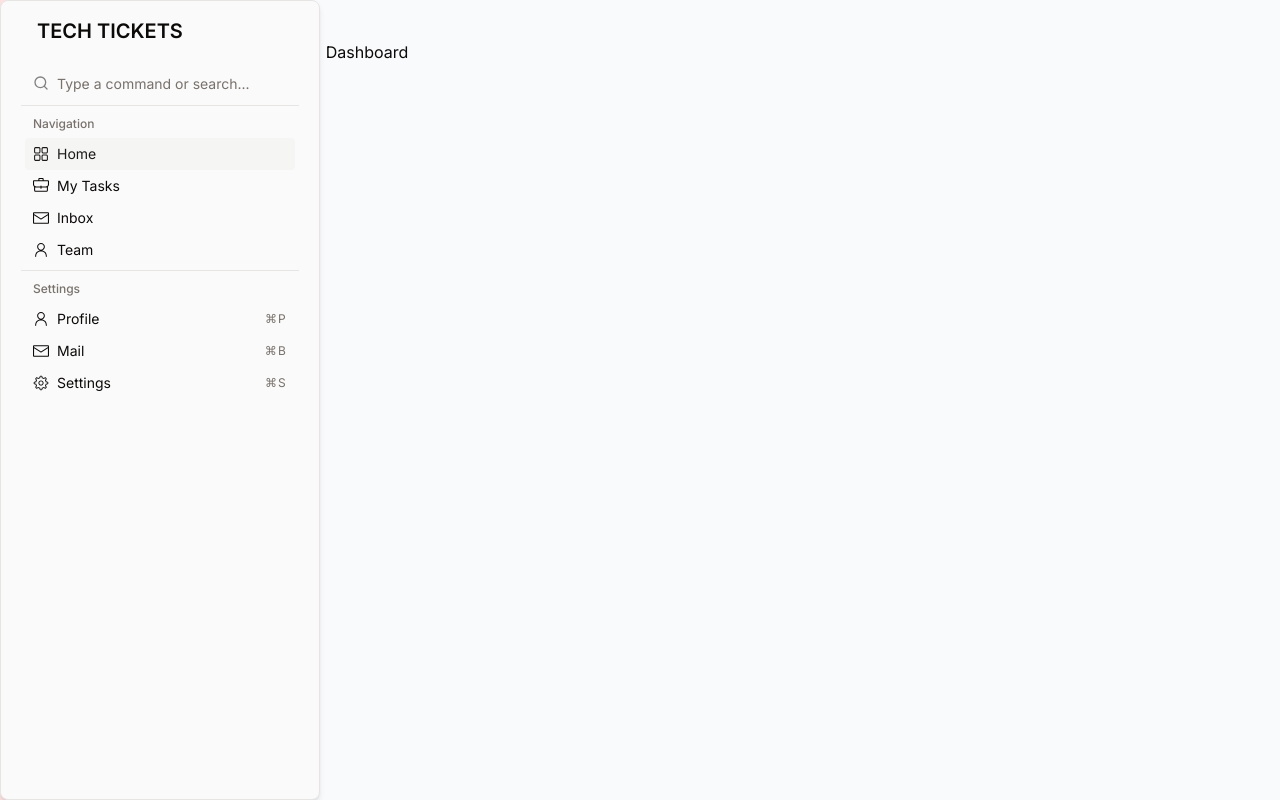
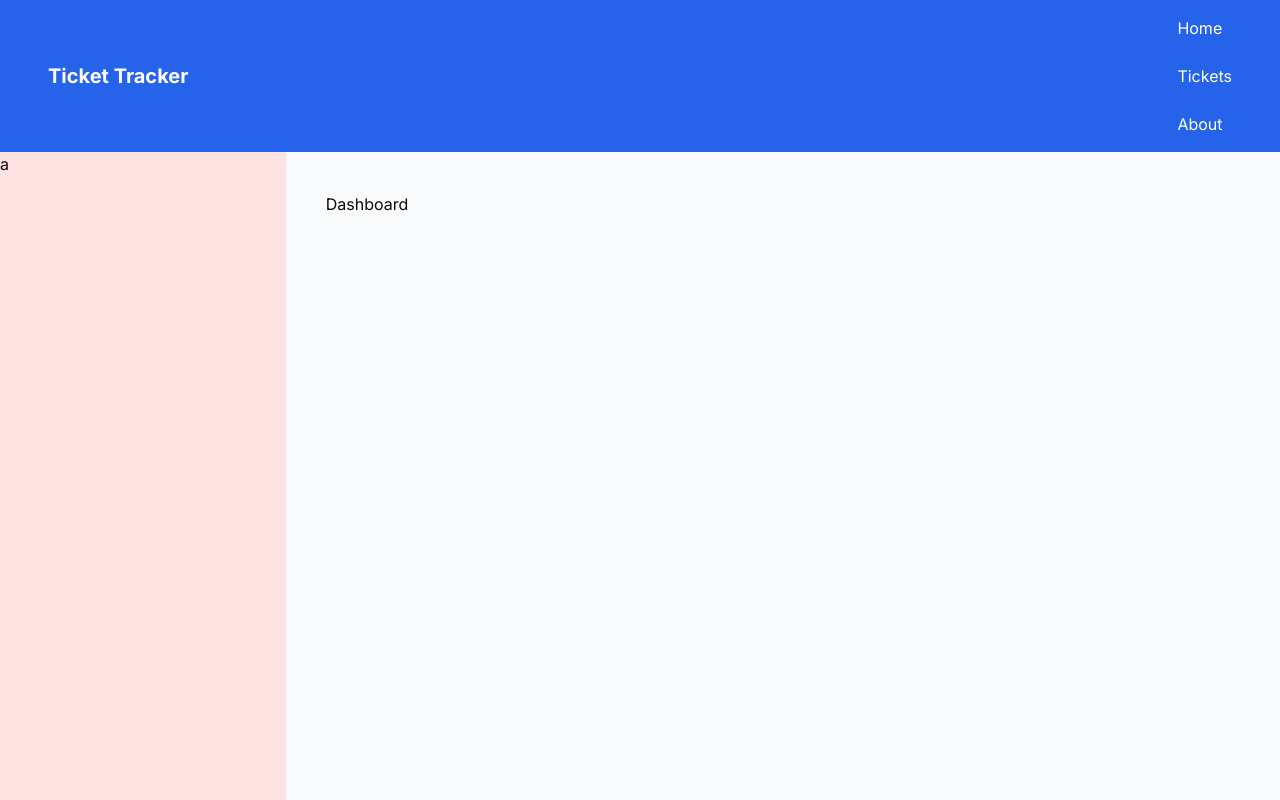
Before and after one commit to akshaycodeur/winterticket, a Next.js app: page / in a window 1280 px wide. Shown: the top 800 px of the page. Built offline with nearby package versions, Linux system fonts and the light colour scheme.

Commit message:
chore: added status and priority badge

```diff
--- a/app/layout.tsx
+++ b/app/layout.tsx
@@ -19,14 +19,15 @@ export default function RootLayout({
 }>) {
   return (
     <html lang="en">
-      <body className={`${inter.className} flex flex-row bg-slate-50`}>
+      <body className={`${inter.className} flex flex-col bg-slate-50`}>
         <ThemeProvider
           attribute="class"
           defaultTheme="system"
           enableSystem
           disableTransitionOnChange
         >
-          <SidebarNav />
+          <MainNav />
+
           <main className="flex w-full">
             <div className="w-[25rem] h-screen bg-red-100">a</div>
             <div className="w-full my-10 mx-10">{children}</div>
--- a/app/tickets/page.tsx
+++ b/app/tickets/page.tsx
@@ -9,6 +9,8 @@ import {
   TableRow,
   TableHead,
 } from "@/components/ui/table";
+import TicketStatusBadge from "@/components/TicketStatusBadge";
+import TicketPriorityBadge from "@/components/TicketPriorityBadge";
 
 const Tickets = async () => {
   const tickets = await prisma.task.findMany();
@@ -16,28 +18,43 @@ const Tickets = async () => {
 
   return (
     <div className="w-full">
+      <div className="rounded-md bg-red-50 p-5">
         <Table>
           <TableHeader>
             <TableRow>
               <TableHead>Title</TableHead>
               <TableHead>Status</TableHead>
               <TableHead>Created At</TableHead>
+              <TableHead>Priority</TableHead>
             </TableRow>
           </TableHeader>
           <TableBody>
             {tickets?.map((ticket) => (
               <TableRow key={ticket.id} data-href="/">
                 <TableCell>{ticket.title}</TableCell>
-              <TableCell>{ticket.status}</TableCell>
                 <TableCell>
-                {ticket.createdAt?.toLocaleDateString()}
+                  <TicketStatusBadge status={ticket.status} />
+                </TableCell>
+                <TableCell>
+                  {ticket.createdAt?.toLocaleDateString("en-US", {
+                    year: "2-digit",
+                    month: "2-digit",
+                    day: "2-digit",
+                    hour: "numeric",
+                    minute: "numeric",
+                    hour12: true,
+                  })}
                 </TableCell>{" "}
+                <TableCell>
+                  <TicketPriorityBadge priority={ticket.priority} />
+                </TableCell>
                 {/* Assuming createdAt is a Date object */}
               </TableRow>
             ))}
           </TableBody>
         </Table>
       </div>
+    </div>
   );
 };
 
--- a/components/MainNav.tsx
+++ b/components/MainNav.tsx
@@ -4,11 +4,25 @@ import ToggleMode from "./ToggleMode";
 
 const MainNav = () => {
   return (
-    <div>
-      <Link href="/">Home</Link>
-      <Link href="/tickets">Tickets</Link>
-      <Link href="/users">Users</Link>
-      <ToggleMode />
+    <div className="">
+      <nav className="bg-blue-600 p-4">
+        <div className="container mx-auto flex justify-between items-center">
+          <div className="text-white text-xl font-bold">
+            <Link href="/">Ticket Tracker</Link>
+          </div>
+          <div className="space-x-4">
+            <Link href="/">
+              <div className="text-white hover:text-gray-200">Home</div>
+            </Link>
+            <Link href="/tickets">
+              <div className="text-white hover:text-gray-200">Tickets</div>
+            </Link>
+            <Link href="/about">
+              <div className="text-white hover:text-gray-200">About</div>
+            </Link>
+          </div>
+        </div>
+      </nav>
     </div>
   );
 };
--- /dev/null
+++ b/components/TicketPriorityBadge.tsx
@@ -0,0 +1,27 @@
+import React from "react";
+import { Badge } from "./ui/badge";
+import { Priority } from "@prisma/client";
+
+interface Props {
+  priority: Priority;
+}
+
+const priorityMap: Record<
+  Priority,
+  { label: string; color: "bg-red-200" | "bg-red-400" | "bg-red-600" }
+> = {
+  LOW: { label: "Low", color: "bg-red-200" },
+  MEDIUM: { label: "Medium", color: "bg-red-400" },
+  HIGH: { label: "High", color: "bg-red-600" },
+};
+
+const TicketPriorityBadge = ({ priority }: Props) => {
+  const { label, color } = priorityMap[priority];
+  return (
+    <Badge className={`${color} hover:${color} text-white font-semibold`}>
+      {label}
+    </Badge>
+  );
+};
+
+export default TicketPriorityBadge;
--- /dev/null
+++ b/components/TicketStatusBadge.tsx
@@ -0,0 +1,23 @@
+import React from "react";
+import { Badge } from "./ui/badge";
+import { TaskStatus } from "@prisma/client";
+
+interface Props {
+  status: TaskStatus;
+}
+
+const statusMap: Record<
+  TaskStatus,
+  { label: string; color: "bg-red-400" | "bg-blue-400" | "bg-green-400" }
+> = {
+  TODO: { label: "Open", color: "bg-red-400" },
+  IN_PROGRESS: { label: "In Progress", color: "bg-blue-400" },
+  DONE: { label: "Done", color: "bg-green-400" },
+};
+
+const TicketStatusBadge = ({ status }: Props) => {
+  const { label, color } = statusMap[status];
+  return <Badge className={`${color} hover:${color}`}>{label}</Badge>;
+};
+
+export default TicketStatusBadge;
--- /dev/null
+++ b/components/ui/badge.tsx
@@ -0,0 +1,36 @@
+import * as React from "react"
+import { cva, type VariantProps } from "class-variance-authority"
+
+import { cn } from "@/lib/utils"
+
+const badgeVariants = cva(
+  "inline-flex items-center rounded-full border px-2.5 py-0.5 text-xs font-semibold transition-colors focus:outline-none focus:ring-2 focus:ring-ring focus:ring-offset-2",
+  {
+    variants: {
+      variant: {
+        default:
+          "border-transparent bg-primary text-primary-foreground hover:bg-primary/80",
+        secondary:
+          "border-transparent bg-secondary text-secondary-foreground hover:bg-secondary/80",
+        destructive:
+          "border-transparent bg-destructive text-destructive-foreground hover:bg-destructive/80",
+        outline: "text-foreground",
+      },
+    },
+    defaultVariants: {
+      variant: "default",
+    },
+  }
+)
+
+export interface BadgeProps
+  extends React.HTMLAttributes<HTMLDivElement>,
+    VariantProps<typeof badgeVariants> {}
+
+function Badge({ className, variant, ...props }: BadgeProps) {
+  return (
+    <div className={cn(badgeVariants({ variant }), className)} {...props} />
+  )
+}
+
+export { Badge, badgeVariants }
--- a/package.json
+++ b/package.json
@@ -23,7 +23,8 @@
     "react": "^18",
     "react-dom": "^18",
     "tailwind-merge": "^2.5.2",
-    "tailwindcss-animate": "^1.0.7"
+    "tailwindcss-animate": "^1.0.7",
+    "zod": "^3.23.8"
   },
   "devDependencies": {
     "@types/node": "^20",
```
Also changed, not shown: 1 other file (tests, documents, lock files or other folders). Lines whose indentation alone changed are shown as unchanged.
